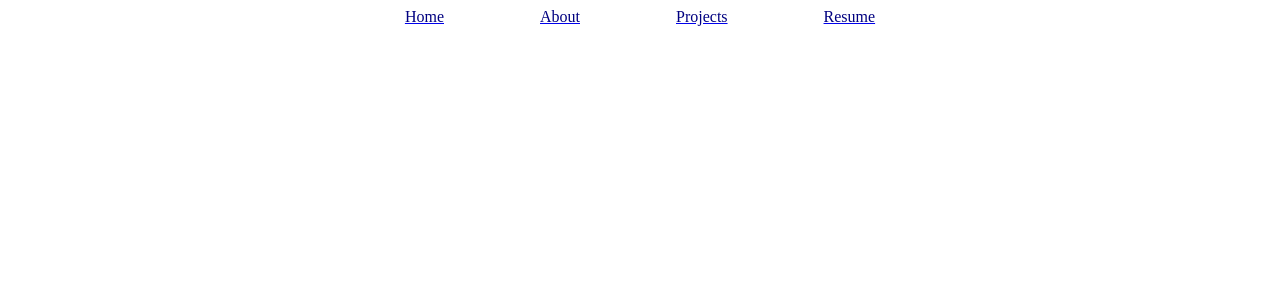
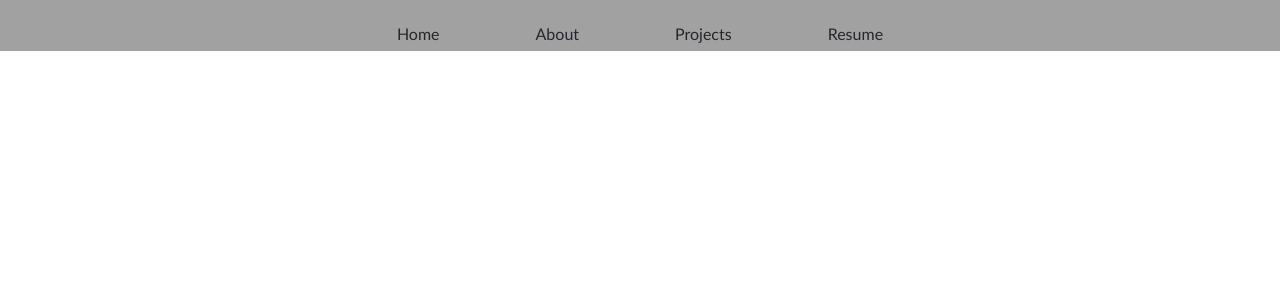
Before and after one commit to parameciaCx/TTVClipFetcher, a React (Create React App) app: page / in a window 1280 px wide. Shown: the top 300 px of the page. Built offline with nearby package versions, Linux system fonts and the light colour scheme; the HTML template or start-up script is replaced by a standard one.

Commit message:
datepicker works, navbar styling fixed

```diff
--- a/package.json
+++ b/package.json
@@ -4,6 +4,7 @@
   "private": true,
   "dependencies": {
     "react": "^16.8.6",
+    "react-bootstrap": "^1.0.0-beta.8",
     "react-dom": "^16.8.6",
     "react-router-dom": "^5.0.0",
     "react-scripts": "3.0.1"
--- a/src/App.js
+++ b/src/App.js
@@ -1,35 +1,32 @@
-import React, { Component } from 'react'
-import Navigation from "./components/Navigation"
-import { BrowserRouter as Router, Route} from 'react-router-dom'
-import Home from "./components/Home";
-import About from "./components/About";
-import Projects from "./components/Projects";
-import Resume from "./components/Resume";
+import React, { Component } from 'react';
+import Navigation from './components/Navigation';
+import { BrowserRouter as Router, Route } from 'react-router-dom';
+import Home from './components/Home';
+import About from './components/About';
+import Projects from './components/Projects';
+import Resume from './components/Resume';
+import './styles.css';
 
 class App extends Component {
+	constructor() {
+		super();
 
-  constructor(){
-    super()
+		this.state = {};
+	}
 
-
-    this.state={
-
-    }
-  }
-
-  render(){
-    return (
-      <Router>
-        <div className="navber">        <Navigation/>
-        </div>
-        <Route path="/" component={Home}/>
-        <Route path="/projects" component={Projects}/>
-        <Route path="/about" component={About}/>
-        <Route path="/resume" component={Resume}/>
-
-    </Router>
-    )
-  }
+	render() {
+		return (
+			<div>
+				<Navigation />
+				<Router>
+					<Route path="/" component={Home} />
+					<Route path="/projects" component={Projects} />
+					<Route path="/about" component={About} />
+					<Route path="/resume" component={Resume} />
+				</Router>
+			</div>
+		);
+	}
 }
 
-export default App
+export default App;
--- a/src/components/App.css
+++ b/src/components/App.css
@@ -1,6 +1,27 @@
-li{
-    color:navy;
-    justify-content:space-around;
-    display:inline;
-    padding:3rem
+.navigator {
+	background-color: #a1a1a1;
 }
+
+.navigator {
+	margin: 0;
+	border: 0;
+	text-align: center;
+	height: 1.7rem;
+	padding-top: 1.5rem;
+}
+a {
+	text-decoration: none;
+}
+
+li {
+	color: #28252c;
+	justify-content: space-around;
+	display: inline;
+	padding: 3rem;
+	text-decoration: none;
+	font-family: "calibri";
+}
+
+li:hover {
+	color: aquamarine;
+}
--- a/src/components/NavBar.css
+++ /dev/null
@@ -1,3 +0,0 @@
-navbar{
-    color:blueviolet
-}
--- a/src/components/Navigation.js
+++ b/src/components/Navigation.js
@@ -1,19 +1,26 @@
-import React from 'react'
-import {Link} from 'react-router-dom'
-import "./App.css"
+import React from 'react';
+import { Navbar, Nav } from 'react-bootstrap';
+import './App.css';
 
 const Navigation = () => {
+	return (
+		<Navbar expand="lg" className="navigator" data-test="navBar">
+			<Nav>
+				<Nav.Link href="/">
+					<li>Home</li>
+				</Nav.Link>
+				<Nav.Link href="/about">
+					<li>About</li>
+				</Nav.Link>
+				<Nav.Link href="/projects">
+					<li>Projects</li>
+				</Nav.Link>
+				<Nav.Link href="/resume">
+					<li>Resume</li>
+				</Nav.Link>
+			</Nav>
+		</Navbar>
+	);
+};
 
-    return(
-            <div data-test="navBar" style={{textAlign:"center"}}>
-
-                <Link to="/"><li>Home</li></Link>
-                <Link to="/about"><li>About</li></Link>
-                <Link to="/projects"><li>Projects</li></Link>
-                <Link to="/resume"><li>Resume</li></Link>
-            </div>
-        )
-
-}
-
-export default Navigation
+export default Navigation;
--- a/src/getclips/GetClips.js
+++ b/src/getclips/GetClips.js
@@ -1,5 +1,7 @@
 import React, { Component } from 'react';
 import DatePicker from 'react-datepicker';
+import ClipComp from './ClipComp';
+import 'react-datepicker/dist/react-datepicker.css';
 
 //https://api.twitch.tv/helix/games?name=fortnite gets info on game, name must match
 
@@ -8,10 +10,10 @@ class GetClips extends Component {
 		super();
 
 		this.state = {
-			startDate: '',
+			startDate: new Date(),
 			category: '',
 			loading: false,
-			url: 'https://api.twitch.tv/helix/clips?game_id=${category}&started_at=2019-05-01T00:00:00Z',
+			url: ``,
 			data: [],
 			options: {
 				method: 'GET',
@@ -20,6 +22,9 @@ class GetClips extends Component {
 				}
 			}
 		};
+		this.handleChange = this.handleChange.bind(this);
+		this.dateChange = this.dateChange.bind(this);
+		this.handleSubmit = this.handleSubmit.bind(this);
 	}
 
 	componentDidMount() {
@@ -28,10 +33,10 @@ class GetClips extends Component {
 		fetch('https://api.twitch.tv/helix/games/top', this.state.options)
 			.then((response) => response.json())
 			.then((response) => {
-				this.setState({ data: response.data });
+				this.setState({ data: response.data, loading: false });
 			});
-		this.setState({ loading: false });
 	}
+
 	//look for div class ="player-video" or look for <video></video> tags
 
 	handleChange(event) {
@@ -39,14 +44,41 @@ class GetClips extends Component {
 		type === 'checkbox' ? this.setState({ [name]: checked }) : this.setState({ [name]: value });
 	}
 
-	handleSubmit(event) {
-		const { name, value, type, checked } = event.target;
-		type === 'checkbox' ? this.setState({ [name]: checked }) : this.setState({ [name]: value });
+	dateChange(date) {
+		this.setState({
+			startDate: date
+		});
+	}
+
+	handleSubmit() {
+		this.setState({ data: [], loading: true });
+		this.setURL();
+		fetch(this.state.url, this.state.options).then((response) => response.json()).then((response) => {
+			this.setState({ data: response.data, loading: false });
+			this.displayClips();
+		});
+	}
+
+	setURL() {
+		this.setState({
+			url: `https://api.twitch.tv/helix/clips?game_id=${this.state
+				.category}&started_at=${this.state.startDate.getUTCFullYear()}-${this.state.startDate.getUTCMonth() +
+				1}-${this.state.startDate.getUTCDate()}T00:00:00Z`
+		});
 	}
 
 	render() {
 		const games = this.state.data.map((game) => {
 			return <option value={game.id}>{game.name}</option>;
+		});
+
+		const clips = this.state.data.map((clip) => {
+			return (
+				<ClipComp
+					key={clip.id}
+					info={{ broadcaster_name: clip.broadcaster_name, thumbnail: clip.thumbnail_url }}
+				/>
+			);
 		});
 
 		return (
@@ -59,7 +91,7 @@ class GetClips extends Component {
 								<div>Loading...</div>
 							) : (
 								<div>
-									<DatePicker selected={this.state.startDate} onChange={this.handleChange} />
+									<DatePicker selected={this.state.startDate} onChange={this.dateChange} />
 
 									<select name="category" value={this.state.category} onChange={this.handleChange}>
 										{games}
--- /dev/null
+++ b/src/styles.css
@@ -0,0 +1,3 @@
+body {
+	margin: 0;
+}
```
Also changed, not shown: 1 other file (tests, documents, lock files or other folders).
